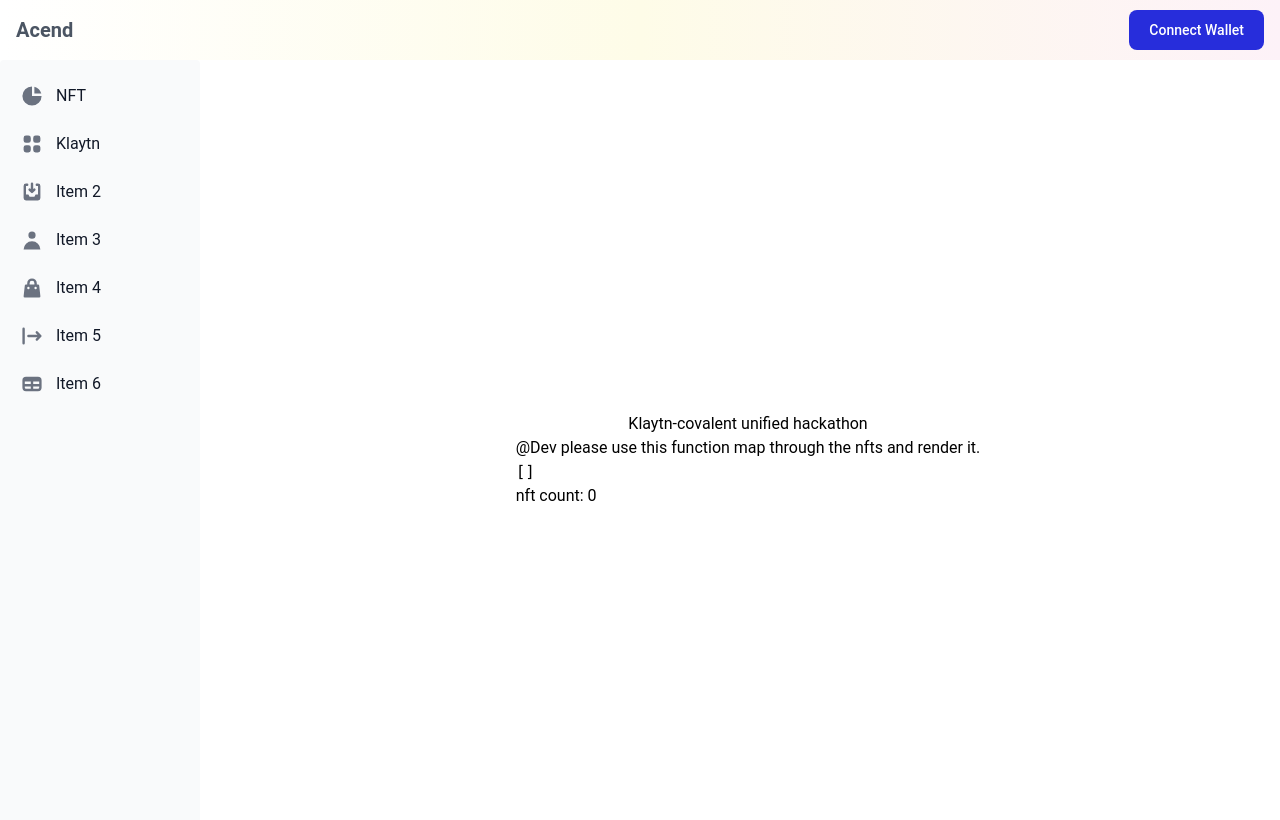
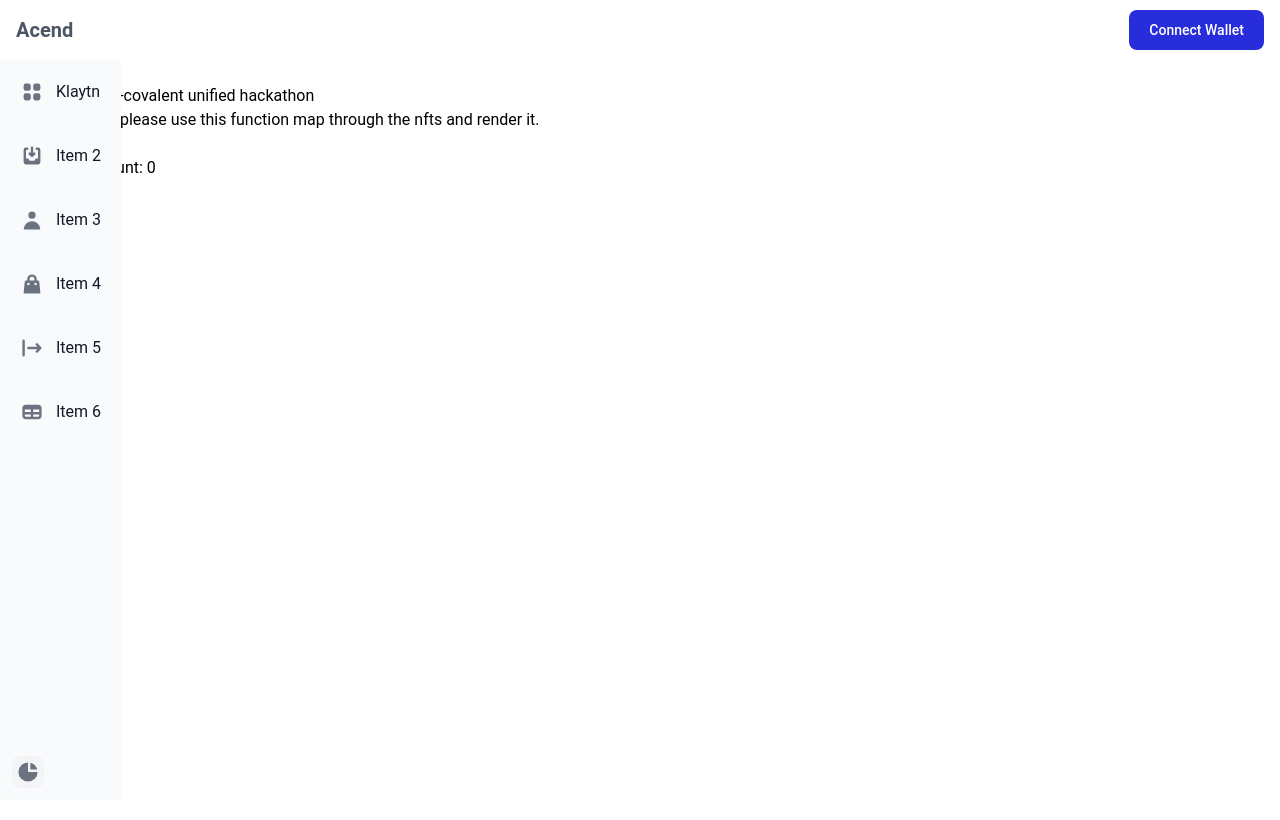
Before and after one commit to peteruche21/klaytn, a Next.js app in the folder next-app/: page / in a window 1280 px wide. Shown: the top 820 px of the page. Built offline with nearby package versions, Linux system fonts and the light colour scheme.

Commit message:
layout UI

```diff
--- a/next-app/components/Layout/index.tsx
+++ b/next-app/components/Layout/index.tsx
@@ -1,4 +1,4 @@
-import React, { FC, ReactNode } from "react";
+import React, { FC, ReactNode, useState } from "react";
 import { connect, initWallet, switchChain } from "../../lib/auth";
 import { getConfig } from "../../lib/config";
 import globalState from "../../state";
@@ -11,6 +11,7 @@
 
 const Layout: FC<ILayoutNode> = ({ children }) => {
   const state = globalState((state) => state);
+  const [siderOpen, setSiderOpen] = useState(false);
   const connectWallet = async () => {
     if (state.isConnected) return;
     await connect();
@@ -22,14 +23,12 @@
       state.activeChain !== getConfig("testnet").hexChainId?.toLowerCase()
     );
   };
+  const toggleSiderBar = () => {
+    setSiderOpen(!siderOpen);
+  };
   const renderHeader = (): JSX.Element => {
     return (
-      <nav
-        className="
-        px-2 sm:px-4 py-2.5
-        bg-gradient-to-r
-        from-transparent via-yellow-50 to-pink-50"
-      >
+      <nav className="px-2 sm:px-4 py-2.5 bg-white">
         <div className="container flex flex-wrap justify-between items-center mx-auto">
           <a href="https://localhost:3000/app" className="flex items-center">
             {/* <img
@@ -81,16 +80,18 @@
       </nav>
     );
   };
+  const width = `w-[${siderOpen ? "200px" : "55px"}] fixed z-20`;
+  const margin = `p-5 ${siderOpen ? "ml-[200px]" : "ml-[55px]"} z-10`;
   return (
-    <>
-      {renderHeader()}
-      <div className="grid grid-cols-6 gap-4">
-        <div className="col-span-1">
-          <SideNavigation />
+    <div>
+      <div className="fixed w-full z-30">{renderHeader()}</div>
+      <div className="flex flex-row">
+        <div className={width}>
+          <SideNavigation toggle={toggleSiderBar} />
         </div>
-        <div className="col-span-5">{children}</div>
+        <div className={margin}>{children}</div>
       </div>
-    </>
+    </div>
   );
 };
 
--- a/next-app/components/Layout/sider.tsx
+++ b/next-app/components/Layout/sider.tsx
@@ -1,35 +1,18 @@
 import React from "react";
 
-function SideNavigation() {
+function SideNavigation({ toggle }) {
   return (
-    <div>
-      <aside className="w-full" aria-label="Sidebar">
-        <div className="h-screen overflow-y-auto py-4 px-3 bg-gray-50 rounded dark:bg-[#272ddb]">
+    <aside aria-label="Sidebar">
+      <div className="h-screen overflow-hidden py-4 px-3 bg-gray-50 rounded dark:bg-[#272ddb]">
         <ul className="space-y-2">
+          <li className="h-10"></li>
           <li>
             <a
               href="#"
               className="flex items-center p-2 text-base font-normal text-gray-900 rounded-lg dark:text-white hover:bg-gray-100 dark:hover:bg-gray-700"
             >
               <svg
-                  className="w-6 h-6 text-gray-500 transition duration-75 dark:text-gray-400 group-hover:text-gray-900 dark:group-hover:text-white"
-                  fill="currentColor"
-                  viewBox="0 0 20 20"
-                  xmlns="http://www.w3.org/2000/svg"
-                >
-                  <path d="M2 10a8 8 0 018-8v8h8a8 8 0 11-16 0z"></path>
-                  <path d="M12 2.252A8.014 8.014 0 0117.748 8H12V2.252z"></path>
-                </svg>
-                <span className="ml-3">NFT</span>
-              </a>
-            </li>
-            <li>
-              <a
-                href="#"
-                className="flex items-center p-2 text-base font-normal text-gray-900 rounded-lg dark:text-white hover:bg-gray-100 dark:hover:bg-gray-700"
-              >
-                <svg
-                  className="flex-shrink-0 w-6 h-6 text-gray-500 transition duration-75 dark:text-gray-400 group-hover:text-gray-900 dark:group-hover:text-white"
+                className="flex-shrink-0 w-6 h-10 text-gray-500 transition duration-75 dark:text-gray-400 group-hover:text-gray-900 dark:group-hover:text-white"
                 fill="currentColor"
                 viewBox="0 0 20 20"
                 xmlns="http://www.w3.org/2000/svg"
@@ -45,7 +28,7 @@
               className="flex items-center p-2 text-base font-normal text-gray-900 rounded-lg dark:text-white hover:bg-gray-100 dark:hover:bg-gray-700"
             >
               <svg
-                  className="flex-shrink-0 w-6 h-6 text-gray-500 transition duration-75 dark:text-gray-400 group-hover:text-gray-900 dark:group-hover:text-white"
+                className="flex-shrink-0 w-6 h-10 text-gray-500 transition duration-75 dark:text-gray-400 group-hover:text-gray-900 dark:group-hover:text-white"
                 fill="currentColor"
                 viewBox="0 0 20 20"
                 xmlns="http://www.w3.org/2000/svg"
@@ -62,7 +45,7 @@
               className="flex items-center p-2 text-base font-normal text-gray-900 rounded-lg dark:text-white hover:bg-gray-100 dark:hover:bg-gray-700"
             >
               <svg
-                  className="flex-shrink-0 w-6 h-6 text-gray-500 transition duration-75 dark:text-gray-400 group-hover:text-gray-900 dark:group-hover:text-white"
+                className="flex-shrink-0 w-6 h-10 text-gray-500 transition duration-75 dark:text-gray-400 group-hover:text-gray-900 dark:group-hover:text-white"
                 fill="currentColor"
                 viewBox="0 0 20 20"
                 xmlns="http://www.w3.org/2000/svg"
@@ -82,7 +65,7 @@
               className="flex items-center p-2 text-base font-normal text-gray-900 rounded-lg dark:text-white hover:bg-gray-100 dark:hover:bg-gray-700"
             >
               <svg
-                  className="flex-shrink-0 w-6 h-6 text-gray-500 transition duration-75 dark:text-gray-400 group-hover:text-gray-900 dark:group-hover:text-white"
+                className="flex-shrink-0 w-6 h-10 text-gray-500 transition duration-75 dark:text-gray-400 group-hover:text-gray-900 dark:group-hover:text-white"
                 fill="currentColor"
                 viewBox="0 0 20 20"
                 xmlns="http://www.w3.org/2000/svg"
@@ -102,7 +85,7 @@
               className="flex items-center p-2 text-base font-normal text-gray-900 rounded-lg dark:text-white hover:bg-gray-100 dark:hover:bg-gray-700"
             >
               <svg
-                  className="flex-shrink-0 w-6 h-6 text-gray-500 transition duration-75 dark:text-gray-400 group-hover:text-gray-900 dark:group-hover:text-white"
+                className="flex-shrink-0 w-6 h-10 text-gray-500 transition duration-75 dark:text-gray-400 group-hover:text-gray-900 dark:group-hover:text-white"
                 fill="currentColor"
                 viewBox="0 0 20 20"
                 xmlns="http://www.w3.org/2000/svg"
@@ -122,7 +105,7 @@
               className="flex items-center p-2 text-base font-normal text-gray-900 rounded-lg dark:text-white hover:bg-gray-100 dark:hover:bg-gray-700"
             >
               <svg
-                  className="flex-shrink-0 w-6 h-6 text-gray-500 transition duration-75 dark:text-gray-400 group-hover:text-gray-900 dark:group-hover:text-white"
+                className="flex-shrink-0 w-6 h-10 text-gray-500 transition duration-75 dark:text-gray-400 group-hover:text-gray-900 dark:group-hover:text-white"
                 fill="currentColor"
                 viewBox="0 0 20 20"
                 xmlns="http://www.w3.org/2000/svg"
@@ -137,9 +120,26 @@
             </a>
           </li>
         </ul>
+        <button
+          type="button"
+          className="text-center text-sm text-gray-900
+          dark:text-white bg-gray-100 dark:bg-gray-700
+            font-medium rounded-lg  p-1  md:mr-0
+            bottom-3 absolute"
+          onClick={() => toggle()}
+        >
+          <svg
+            className="w-6 h-6 text-gray-500 transition duration-75 dark:text-gray-400 group-hover:text-gray-900 dark:group-hover:text-white"
+            fill="currentColor"
+            viewBox="0 0 20 20"
+            xmlns="http://www.w3.org/2000/svg"
+          >
+            <path d="M2 10a8 8 0 018-8v8h8a8 8 0 11-16 0z"></path>
+            <path d="M12 2.252A8.014 8.014 0 0117.748 8H12V2.252z"></path>
+          </svg>
+        </button>
       </div>
     </aside>
-    </div>
   );
 }
 
--- a/next-app/pages/index.tsx
+++ b/next-app/pages/index.tsx
@@ -6,7 +6,7 @@
 
 const Home: NextPage = () => {
   return (
-    <div className={styles.container}>
+    <div>
       <Head>
         <title>Acend</title>
         <meta name="description" content="acend" />
--- a/next-app/styles/Home.module.css
+++ b/next-app/styles/Home.module.css
@@ -5,11 +5,6 @@
 .main {
   min-height: 100vh;
   padding: 4rem 0;
-  flex: 1;
-  display: flex;
-  flex-direction: column;
-  justify-content: center;
-  align-items: center;
 }
 
 .footer {
```
Lines whose indentation alone changed are shown as unchanged.
